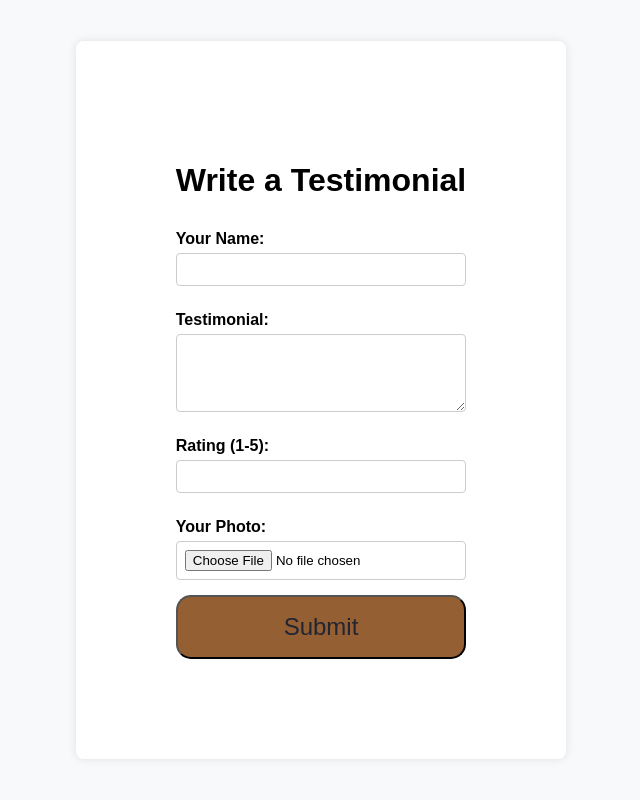
After one commit to itachiisdead/web_project_ArchiCraft-Engineering, a PHP site: page /feedback.php in a window 1280 px wide. The commit adds this page. Shown: the whole page, without its empty margins (319-959 px from the left). Run offline with PHP 8.4, Linux system fonts and the light colour scheme.

Commit message:
review back & review form

```diff
--- /dev/null
+++ b/feedback.css
@@ -0,0 +1,54 @@
+body {
+    font-family: 'Arial', sans-serif;
+    background-color: #f8f9fa;
+    margin: 0;
+    padding: 0;
+    display: flex;
+    align-items: center;
+    justify-content: center;
+    min-height: 100vh;
+}
+
+.container {
+    background-color: #fff;
+    padding: 100px;
+    border-radius: 8px;
+    box-shadow: 0 0 10px rgba(0, 0, 0, 0.1);
+}
+
+form {
+    display: flex;
+    flex-direction: column;
+
+    width: 100%;
+
+
+}
+
+label {
+    margin-top: 10px;
+    font-weight: bold;
+}
+
+input,
+textarea {
+    padding: 8px;
+    margin: 5px 0 15px 0;
+    border: 1px solid #ccc;
+    border-radius: 4px;
+}
+
+button {
+    padding: 1rem 1rem;
+    background: #935f33;
+    border-radius: 15px;
+    color: #222533;
+    font-size: 1.5rem;
+    background-color: #935f33;
+}
+
+button:hover {
+    background: #222533;
+    color: white;
+    letter-spacing: 3px;
+}
--- /dev/null
+++ b/feedback.php
@@ -0,0 +1,114 @@
+<?php
+if ($_SERVER['REQUEST_METHOD'] === 'POST') {
+    $name = isset($_POST['name']) ? $_POST['name'] : '';
+    $content = isset($_POST['content']) ? $_POST['content'] : '';
+    $rating = isset($_POST['rating']) ? $_POST['rating'] : '';
+
+    if (!is_numeric($rating) || $rating < 1 || $rating > 5) {
+        die("Invalid rating");
+    }
+
+    // Process the uploaded photo
+    $photoPath = uploadPhoto();
+
+    // Save the testimonial to the database
+    saveTestimonial($name, $content, $rating, $photoPath);
+    header("Location: index.php");
+
+
+    exit();
+}
+
+function uploadPhoto()
+{
+    $targetDirectory = "imgs/";
+    $targetFile = $targetDirectory . basename($_FILES["photo"]["name"]);
+    $uploadOk = 1;
+    $imageFileType = strtolower(pathinfo($targetFile, PATHINFO_EXTENSION));
+
+    // Check if image file is a actual image or fake image
+    $check = getimagesize($_FILES["photo"]["tmp_name"]);
+    if ($check === false) {
+        die("File is not an image.");
+    }
+
+    // Check file size
+    if ($_FILES["photo"]["size"] > 500000) {
+        die("Sorry, your file is too large.");
+    }
+
+    // Allow certain file formats
+    if (
+        $imageFileType != "jpg" && $imageFileType != "png" &&
+        $imageFileType != "jpeg" && $imageFileType != "gif"
+    ) {
+        die("Sorry, only JPG, JPEG, PNG & GIF files are allowed.");
+    }
+
+    // Move the uploaded file to the target directory
+    if (move_uploaded_file($_FILES["photo"]["tmp_name"], $targetFile)) {
+        return $targetFile;
+    } else {
+        die("Sorry, there was an error uploading your file.");
+    }
+}
+
+function saveTestimonial($name, $content, $rating, $image_path)
+{
+    $host = "localhost";
+    $user = "root";
+    $pass = "";
+    $db = "db";
+    $conn = mysqli_connect($host, $user, $pass, $db);
+
+    // Check connection
+    if ($conn->connect_error) {
+        die("Connection failed: " . $conn->connect_error);
+    }
+
+    $name = mysqli_real_escape_string($conn, $name);
+    $content = mysqli_real_escape_string($conn, $content);
+    $rating = mysqli_real_escape_string($conn, $rating);
+    $image_path = mysqli_real_escape_string($conn, $image_path);
+
+    $sql = "INSERT INTO reviews (name, content, rating, image_path) VALUES ('$name', '$content', '$rating', '$image_path')";
+    $result = $conn->query($sql);
+
+    $conn->close();
+}
+?>
+
+<!DOCTYPE html>
+<html lang="en">
+
+<head>
+    <meta charset="UTF-8">
+    <meta name="viewport" content="width=device-width, initial-scale=1.0">
+    <link rel="stylesheet" href="feedback.css">
+    <title>Write a Testimonial</title>
+</head>
+
+<body>
+
+    <div class="container">
+        <h1>Write a Testimonial</h1>
+        <form id="testimonialForm" action="<?php echo htmlspecialchars($_SERVER["PHP_SELF"]); ?>" method="post" enctype="multipart/form-data">
+            <label for="name">Your Name:</label>
+            <input type="text" id="name" name="name" required>
+
+            <label for="content">Testimonial:</label>
+            <textarea id="content" name="content" rows="4" required></textarea>
+
+            <label for="rating">Rating (1-5):</label>
+            <input type="number" id="rating" name="rating" min="1" max="5" required>
+
+            <label for="photo">Your Photo:</label>
+            <input type="file" id="photo" name="photo" accept="image/*" required>
+
+            <button type="submit">Submit </button>
+        </form>
+    </div>
+
+</body>
+
+</html>
```
Also changed, not shown: index.php (+19 -99 lines), reviews.php (added, +43 -0 lines), imgs/hd.jpeg (added), imgs/shutterstock_142333726b.jpg (added).
